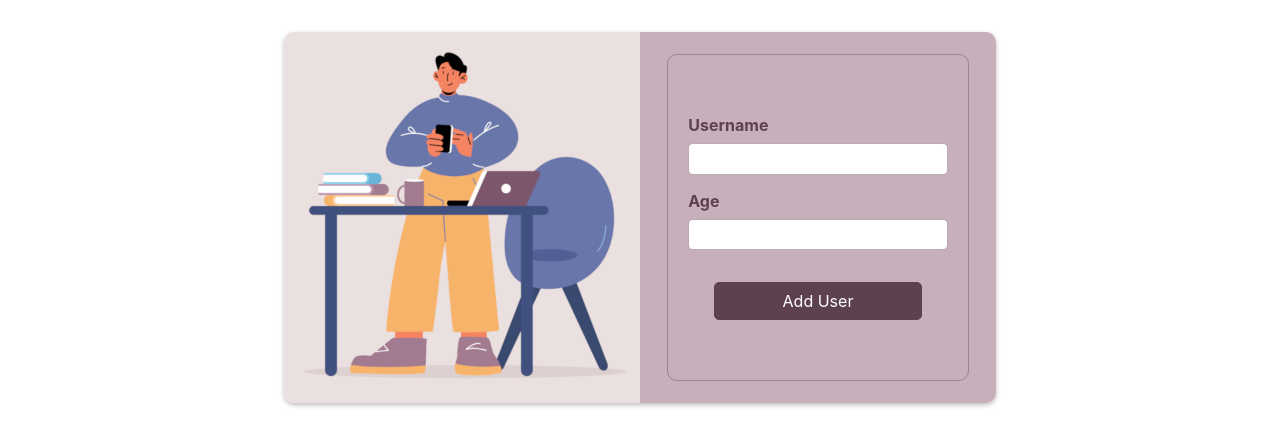
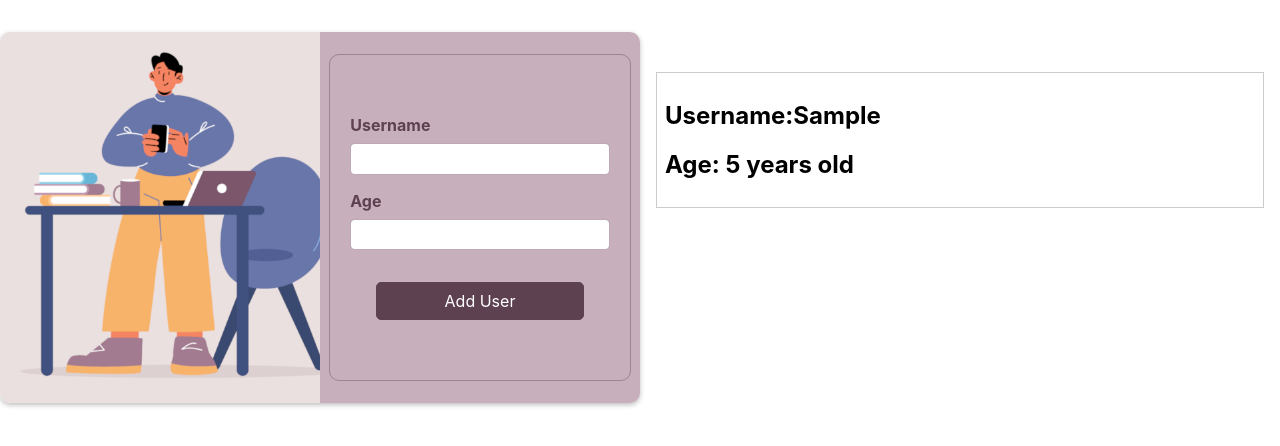
Before and after one commit to dariushbadakhshan/practiceproject, a React (Create React App) app: page / in a window 1280 px wide. Both pictures are taken after typing "Sample", "5" into the empty fields and a click on the button "Add User". Shown: the top 446 px of the page. Built offline with nearby package versions, Linux system fonts and the light colour scheme.

Commit message:
add a useState hook in app.tsx to manage received data from userAdd form and pass that data(array of object who hold userData) to the Users component

```diff
--- a/src/App.tsx
+++ b/src/App.tsx
@@ -1,19 +1,32 @@
+import { useState } from "react";
 //import components
 import NewUser from "./components/newUser/NewUser";
+import Users from "./components/users/Users";
 //import css
 import "./App.css";
+
 //main component
 function App() {
+  //state managing
+  const [users, setUsers] = useState<
+    { id: string; userName: string; userAge: number }[]
+  >([]);
+
   // event managing
   const addUserHandler = (userData: {
     id: string;
     userName: string;
     userAge: number;
-  }) => {};
+  }) => {
+    setUsers((prevUsers) => {
+      return [userData, ...prevUsers];
+    });
+  };
   // return JSX block
   return (
     <div className="App">
       <NewUser onAddUser={addUserHandler} />
+      <Users users={users} />
     </div>
   );
 }
--- a/src/components/users/UI/UserList.tsx
+++ b/src/components/users/UI/UserList.tsx
@@ -16,3 +16,4 @@ const UserList = styled.div`
     padding: 0.5rem;
   }
 `;
+export default UserList;
--- a/src/components/users/Users.tsx
+++ b/src/components/users/Users.tsx
@@ -1,15 +1,26 @@
 import { FC } from "react";
+//import component
+import UserList from "./UI/UserList";
 
+//managing types
 type props = {
-  userName: string;
-  userAge: number;
+  users: {
+    id: string;
+    userName: string;
+    userAge: number;
+  }[];
 };
-const Users: FC<props> = ({ userName, userAge }) => {
-  return (
-    <div>
-      <h2>{`Username:${userName}`} </h2>
-      <h2>{`Age: ${userAge} years old`}</h2>
-    </div>
-  );
+
+// main component
+const Users: FC<props> = ({ users }) => {
+  const renderUsers = users.map((user) => (
+    <ul>
+      <li>
+        <h2>{`Username:${user.userName}`} </h2>
+        <h2>{`Age: ${user.userAge} years old`}</h2>
+      </li>
+    </ul>
+  ));
+  return <UserList>{renderUsers}</UserList>;
 };
 export default Users;
```
